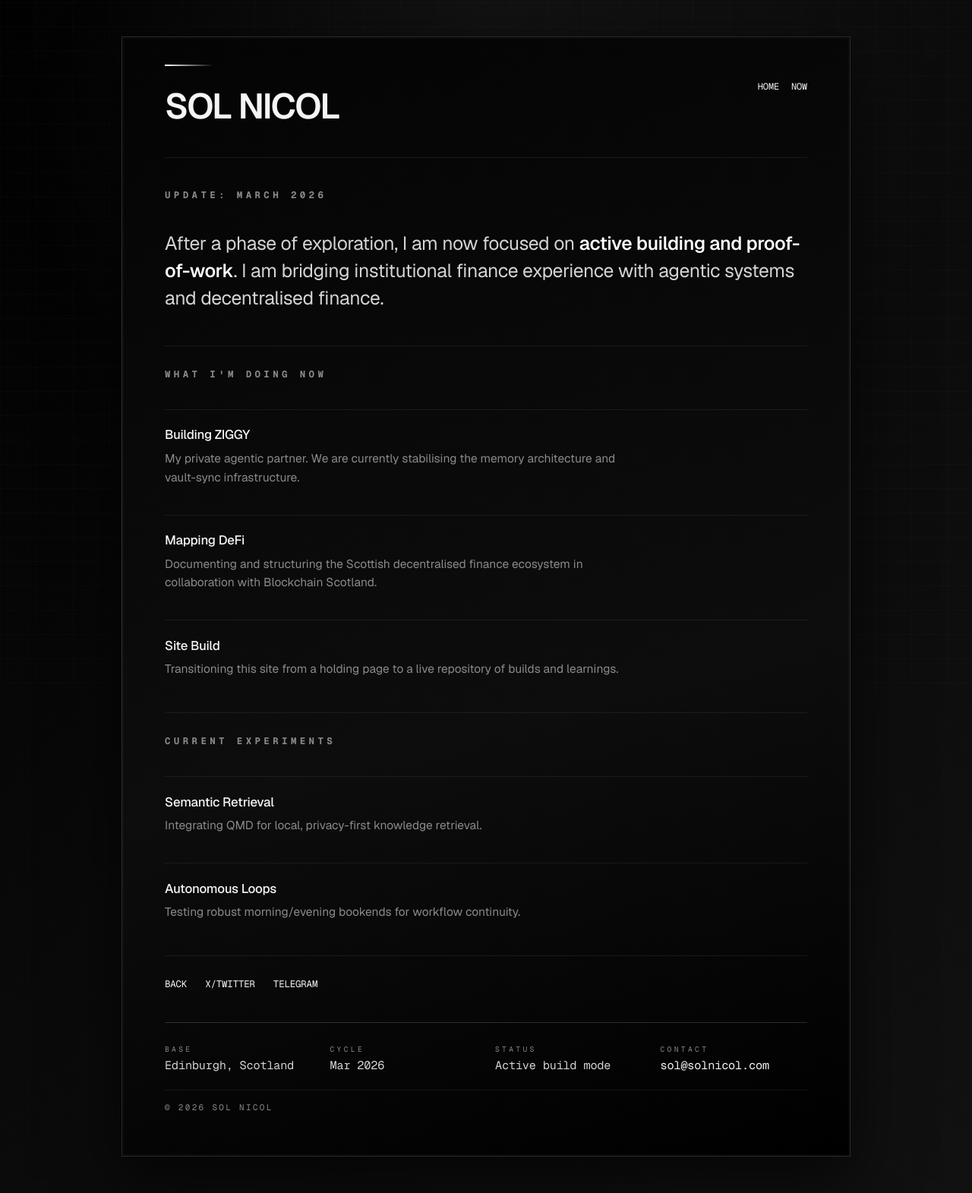
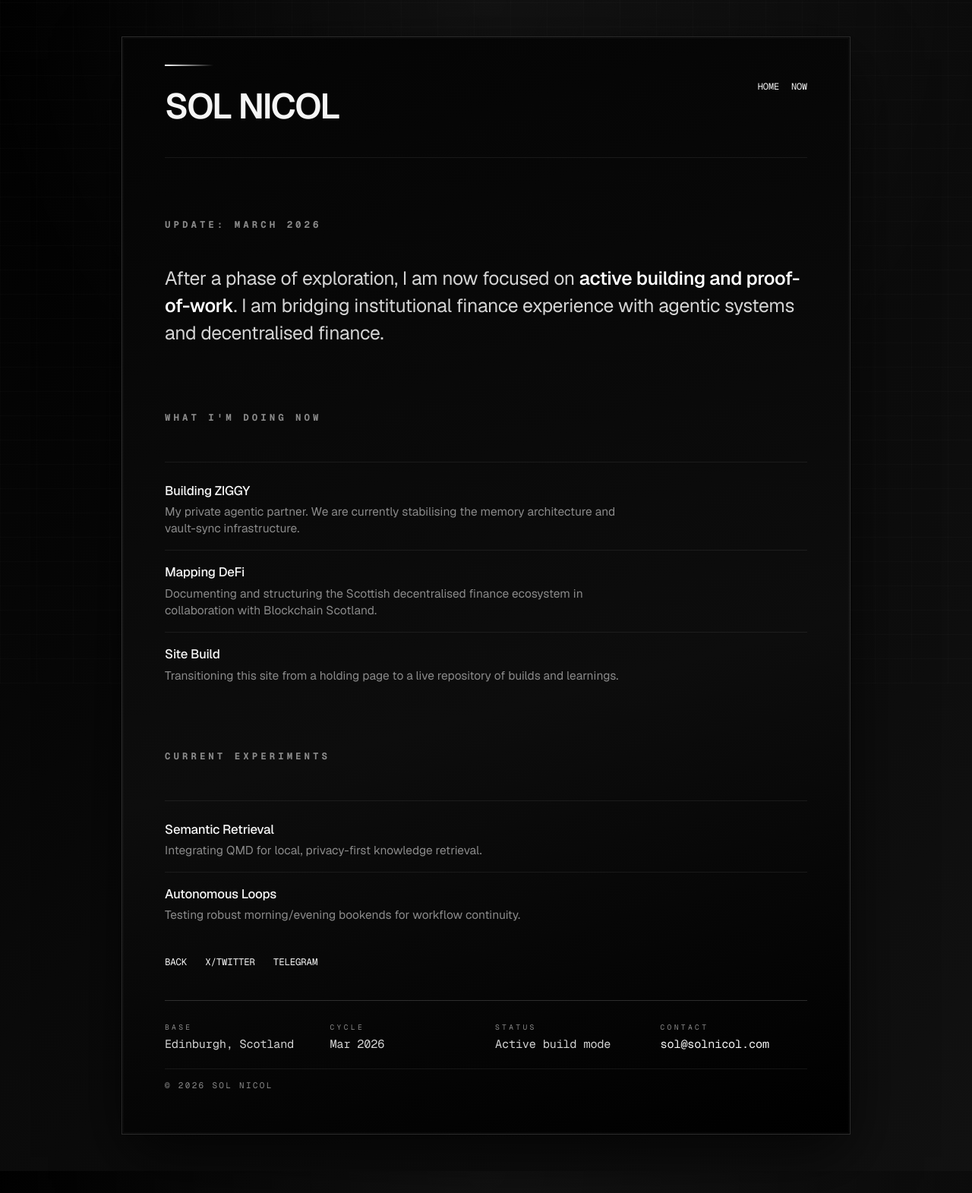
Before and after one commit to solnicol/solnicol.com, a Jekyll site: the page built from now.md, in a window 1280 px wide. Shown: the whole page at 76% size. Built offline with Jekyll 4.4.1, drawn with Linux system fonts in a browser that asks for light colours; after the commit the page ends 1542 px from its top, so only the background shows below that.

Commit message:
Refine build list rhythm on home and now

```diff
--- a/_layouts/default.html
+++ b/_layouts/default.html
@@ -228,37 +228,50 @@
     h3 {
       font-family: var(--font-mono);
       font-size: 0.78rem;
-      letter-spacing: 0.35em;
+      letter-spacing: 0.32em;
       text-transform: uppercase;
       color: var(--fg-2);
+      display: inline-flex;
+      gap: 0.5ch;
+      align-items: center;
+      margin-top: clamp(1.8rem, 3vw, 2.4rem);
+      margin-bottom: 0.45rem;
     }
 
-    hr {
-      border: none;
-      background: var(--border-soft);
-      height: 1px;
-      width: 100%;
-      margin: 0.5rem 0 -0.5rem;
+    .bio + h3 {
+      margin-top: clamp(2.2rem, 4vw, 3rem);
+    }
+
+    .build-list {
+      display: flex;
+      flex-direction: column;
+      align-items: stretch;
+      border-top: 1px solid var(--border-soft);
+      margin-top: 0.35rem;
+      padding-top: 0.75rem;
+      gap: 0;
+    }
+
+    .build-list + h3 {
+      margin-top: clamp(2rem, 4vw, 2.75rem);
     }
 
     .build-item {
-      position: relative;
       display: flex;
       flex-direction: column;
       align-items: flex-start;
-      gap: 0.4rem;
+      gap: 0.35rem;
       width: 100%;
-      padding-top: 1.35rem;
+      padding: 0.85rem 0 1rem;
     }
 
-    .build-item::before {
-      content: "";
-      position: absolute;
-      top: 0;
-      left: 0;
-      right: 0;
-      height: 1px;
-      background: var(--border-soft);
+    .build-item + .build-item {
+      border-top: 1px solid var(--border-soft);
+      padding-top: 1.1rem;
+    }
+
+    .build-item:last-child {
+      padding-bottom: 0.35rem;
     }
 
     .build-item strong {
@@ -269,15 +282,15 @@
       color: var(--fg-0);
       margin: 0;
       max-width: 60ch;
+      line-height: 1.35;
     }
 
     .build-item p {
       color: var(--fg-2);
       font-size: 0.97rem;
-      line-height: 1.6;
+      line-height: 1.45;
       max-width: 60ch;
       margin: 0;
-      text-indent: 0;
     }
 
     ul.links {
--- a/now.md
+++ b/now.md
@@ -10,40 +10,38 @@ permalink: /now/
   After a phase of exploration, I am now focused on <strong>active building and proof-of-work</strong>. I am bridging institutional finance experience with agentic systems and decentralised finance.
 </div>
 
-<hr>
-
 <h3>What I'm doing now</h3>
 
-<div class="build-item">
-  <strong>Building ZIGGY</strong>
-  <p>My private agentic partner. We are currently stabilising the memory architecture and vault-sync infrastructure.</p>
+<div class="build-list">
+  <div class="build-item">
+    <strong>Building ZIGGY</strong>
+    <p>My private agentic partner. We are currently stabilising the memory architecture and vault-sync infrastructure.</p>
+  </div>
+
+  <div class="build-item">
+    <strong>Mapping DeFi</strong>
+    <p>Documenting and structuring the Scottish decentralised finance ecosystem in collaboration with Blockchain Scotland.</p>
+  </div>
+
+  <div class="build-item">
+    <strong>Site Build</strong>
+    <p>Transitioning this site from a holding page to a live repository of builds and learnings.</p>
+  </div>
 </div>
-
-<div class="build-item">
-  <strong>Mapping DeFi</strong>
-  <p>Documenting and structuring the Scottish decentralised finance ecosystem in collaboration with Blockchain Scotland.</p>
-</div>
-
-<div class="build-item">
-  <strong>Site Build</strong>
-  <p>Transitioning this site from a holding page to a live repository of builds and learnings.</p>
-</div>
-
-<hr>
 
 <h3>Current experiments</h3>
 
-<div class="build-item">
-  <strong>Semantic Retrieval</strong>
-  <p>Integrating QMD for local, privacy-first knowledge retrieval.</p>
+<div class="build-list">
+  <div class="build-item">
+    <strong>Semantic Retrieval</strong>
+    <p>Integrating QMD for local, privacy-first knowledge retrieval.</p>
+  </div>
+
+  <div class="build-item">
+    <strong>Autonomous Loops</strong>
+    <p>Testing robust morning/evening bookends for workflow continuity.</p>
+  </div>
 </div>
-
-<div class="build-item">
-  <strong>Autonomous Loops</strong>
-  <p>Testing robust morning/evening bookends for workflow continuity.</p>
-</div>
-
-<hr>
 
 <ul class="links">
   <li><a href="/">Back</a></li>
```
Also changed, not shown: index.md (+10 -12 lines).
